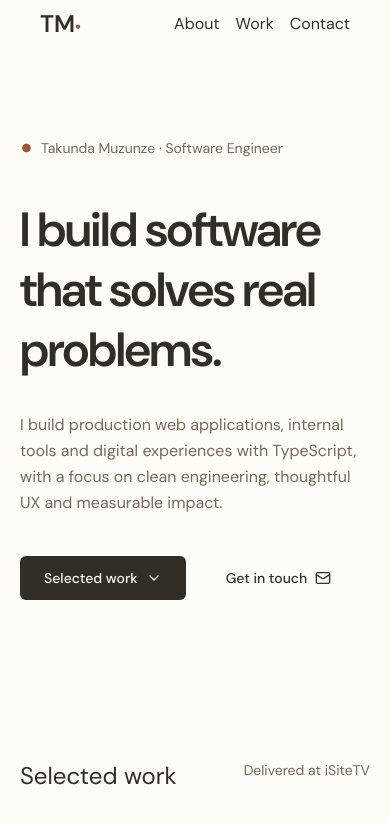
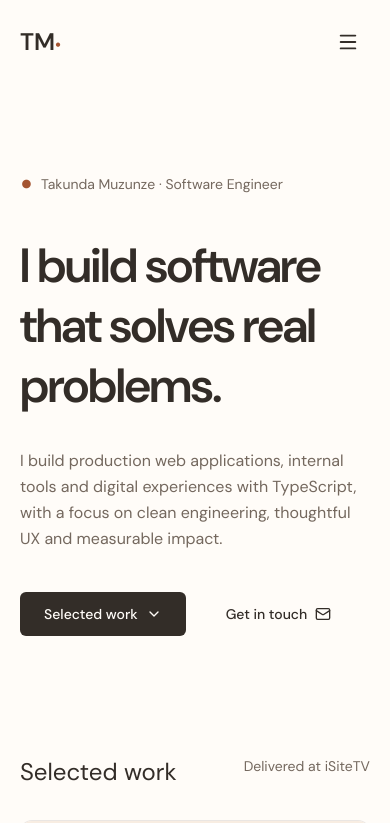
Before and after one commit to TakundaMuzunze/personal-website-v3, a Next.js app: page / in a window 390 px wide. Shown: the top 823 px of the page. Built offline with nearby package versions, Linux system fonts and the light colour scheme.

Commit message:
feat: add responsive navigation and project section anchors

```diff
--- a/src/components/layout/Header.tsx
+++ b/src/components/layout/Header.tsx
@@ -1,38 +1,94 @@
-import Link from "next/link";
+"use client";
+
+import { useEffect, useRef, useState } from "react";
+import { Menu, X } from "lucide-react";
 
 const navItems = [
-  {
-    label: "About",
-    href: "#about",
-  },
-  {
-    label: "Work",
-    href: "#work",
-  },
-  {
-    label: "Contact",
-    href: "#contact",
-  },
+  { label: "About", href: "#about" },
+  { label: "Work", href: "#work" },
+  { label: "Projects", href: "#projects" },
+  { label: "Contact", href: "#contact" },
 ];
 
 export function Header() {
+  const dialog = useRef<HTMLDialogElement>(null);
+  const [isOpen, setIsOpen] = useState(false);
+
+  useEffect(() => {
+    const desktop = window.matchMedia("(min-width: 1024px)");
+    const closeOnDesktop = () => {
+      if (desktop.matches) dialog.current?.close();
+    };
+
+    desktop.addEventListener("change", closeOnDesktop);
+    return () => desktop.removeEventListener("change", closeOnDesktop);
+  }, []);
+
   return (
-    <header className="flex w-full items-center justify-between px-5 py-2">
-      <Link href="/">
-        <h2 className="text-2xl font-semibold">
-          TM<span className="text-base text-accent">•</span>
-        </h2>
-      </Link>
-
-      <nav>
-        <ul className="flex items-center gap-4">
+    <header id="top" tabIndex={-1} className="flex w-full scroll-mt-4 items-center justify-between py-5 text-primary">
+      <a href="#top" aria-label="Takunda Muzunze — back to top" className="text-2xl font-semibold">
+        TM<span className="text-base text-accent">•</span>
+      </a>
+      <nav aria-label="Main navigation" className="hidden lg:block">
+        <ul className="flex items-center gap-8">
           {navItems.map((item) => (
-            <li key={item.href} className="text-primary hover:text-primary/75 font-normal md:text-lg">
-              <Link href={item.href}>{item.label}</Link>
+            <li key={item.href}>
+              <a href={item.href} className="text-sm transition-colors hover:text-accent">
+                {item.label}
+              </a>
             </li>
           ))}
         </ul>
       </nav>
+      <button
+        type="button"
+        aria-label="Open navigation"
+        aria-expanded={isOpen}
+        aria-controls="mobile-navigation"
+        onClick={() => {
+          dialog.current?.showModal();
+          setIsOpen(true);
+        }}
+        className="inline-flex size-11 items-center justify-center rounded-full hover:bg-surface lg:hidden"
+      >
+        <Menu size={22} aria-hidden="true" />
+      </button>
+      <dialog
+        ref={dialog}
+        id="mobile-navigation"
+        aria-label="Navigation"
+        onClose={() => setIsOpen(false)}
+        onClick={(event) => {
+          if (event.target === event.currentTarget && event.clientX < event.currentTarget.getBoundingClientRect().left) event.currentTarget.close();
+        }}
+        className="mobile-navigation fixed inset-y-0 right-0 left-auto m-0 h-dvh max-h-none w-1/2 max-w-none border-l border-primary/10 bg-background p-5 text-primary backdrop:bg-black/15 backdrop:backdrop-blur-sm sm:p-8"
+      >
+        <div className="flex justify-end">
+          <button
+            type="button"
+            aria-label="Close navigation"
+            onClick={() => dialog.current?.close()}
+            className="inline-flex size-11 items-center justify-center rounded-full hover:bg-surface"
+          >
+            <X size={22} aria-hidden="true" />
+          </button>
+        </div>
+        <nav aria-label="Mobile navigation" className="mt-12">
+          <ul className="flex flex-col gap-2">
+            {navItems.map((item) => (
+              <li key={item.href}>
+                <a
+                  href={item.href}
+                  onClick={() => dialog.current?.close()}
+                  className="block border-b border-primary/10 py-4 text-base transition-colors hover:text-accent sm:text-xl"
+                >
+                  {item.label}
+                </a>
+              </li>
+            ))}
+          </ul>
+        </nav>
+      </dialog>
     </header>
   );
 }
--- a/src/components/sections/personal-projects/PersonalProjects.tsx
+++ b/src/components/sections/personal-projects/PersonalProjects.tsx
@@ -3,9 +3,11 @@ import { PersonalProjectCard } from "./PersonalProjectCard";
 
 export function PersonalProjects() {
   return (
-    <section className="py-20">
+    <section id="projects" aria-labelledby="projects-heading" className="scroll-mt-8 py-10 lg:py-20">
       <div className="flex items-start justify-between">
-        <h2 className="text-2xl">On my own time</h2>
+        <h2 id="projects-heading" className="text-2xl">
+          On my own time
+        </h2>
         <p className="text-sm text-muted">Personal projects</p>
       </div>
 
--- a/src/components/sections/selected-work/SelectedWork.tsx
+++ b/src/components/sections/selected-work/SelectedWork.tsx
@@ -3,9 +3,11 @@ import { FeaturedProject } from "./FeaturedProjectCard";
 
 export function SelectedWork() {
   return (
-    <section className="py-20">
+    <section id="work" aria-labelledby="work-heading" className="scroll-mt-8 py-10 lg:py-20">
       <div className="flex items-start justify-between">
-        <h2 className="text-2xl">Selected work</h2>
+        <h2 id="work-heading" className="text-2xl">
+          Selected work
+        </h2>
         <p className="text-sm text-muted">Delivered at iSiteTV</p>
       </div>
 
```
